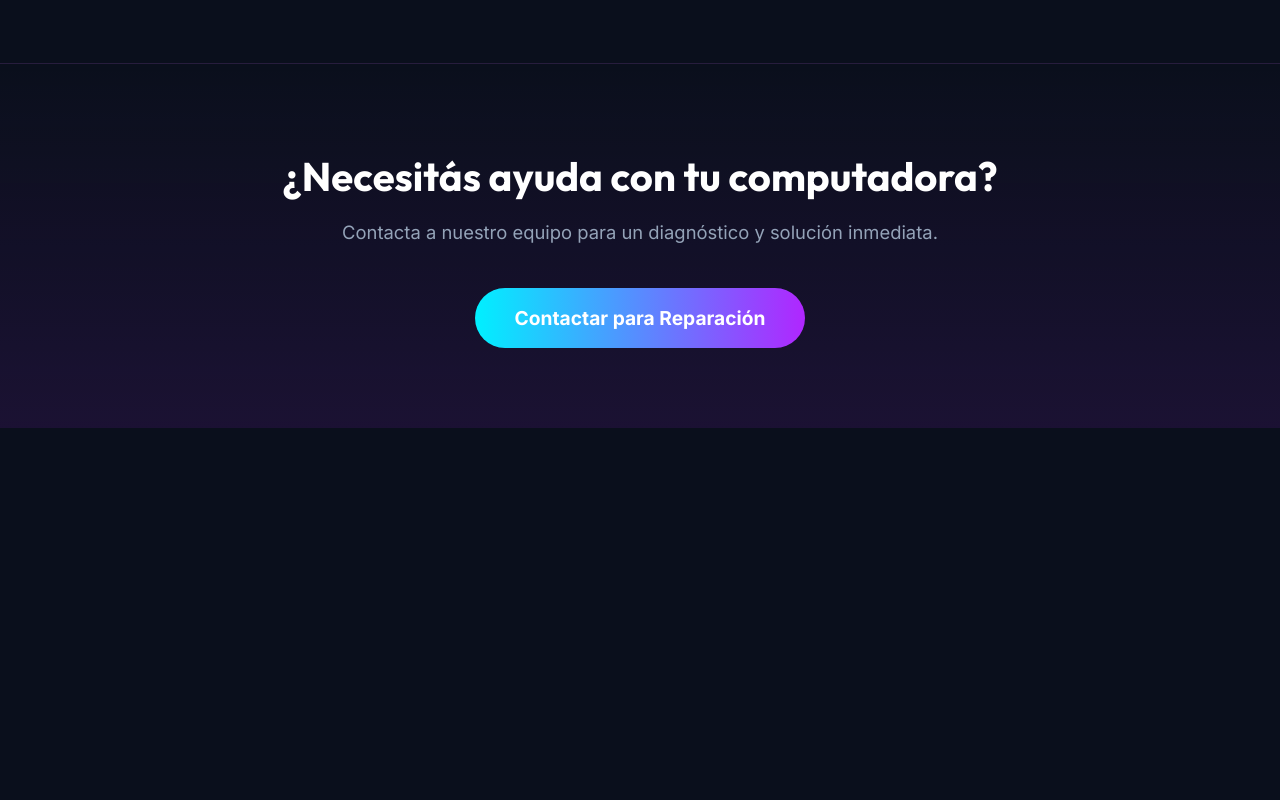
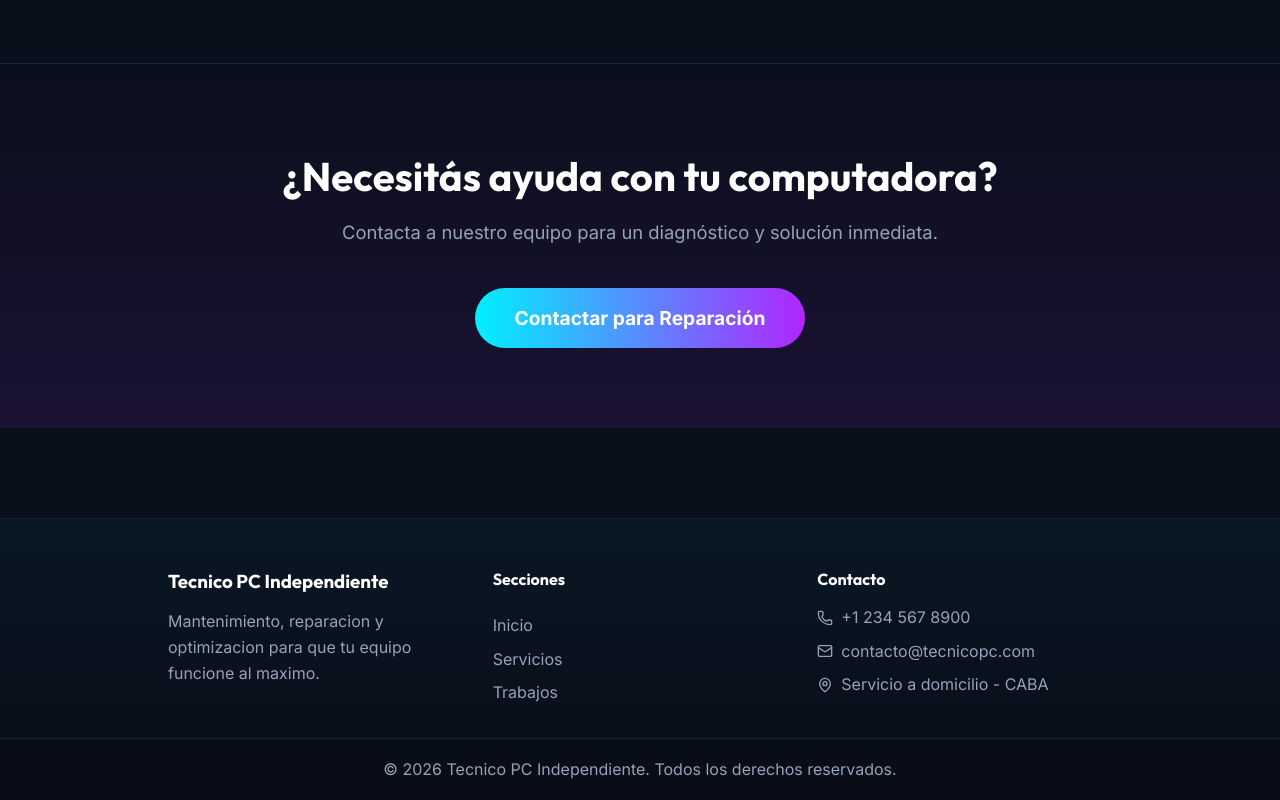
Before and after one commit to andre110500/pcservice, a React (Vite) app: page /trabajos in a window 1280 px wide. Shown: the part 2833-3633 px from the top of the page. Before the commit the page ends 3311 px from the top, so only its background shows below. Built offline with nearby package versions, Linux system fonts and the light colour scheme.

Commit message:
feat: add Footer component and remove footer placeholder

```diff
--- a/src/App.jsx
+++ b/src/App.jsx
@@ -5,6 +5,7 @@ import Hero from './components/Hero';
 import Services from './components/Services';
 import About from './components/About';
 import Contact from './components/Contact';
+import Footer from './components/Footer';
 import ServicesPage from './pages/ServicesPage';
 import WorkPage from './pages/WorkPage';
 import './App.scss';
@@ -28,6 +29,7 @@ function App() {
           <Route path="/servicios" element={<ServicesPage />} />
           <Route path="/trabajos" element={<WorkPage />} />
         </Routes>
+        <Footer />
       </div>
     </Router>
   );
--- a/src/components/Contact.jsx
+++ b/src/components/Contact.jsx
@@ -50,9 +50,6 @@ const Contact = () => {
                     <button type="submit" className="submit-btn">Enviar Mensaje</button>
                 </form>
             </div>
-            <footer className="footer">
-                <p>&copy; {new Date().getFullYear()} Técnico PC Independiente. Todos los derechos reservados.</p>
-            </footer>
         </section>
     );
 };
--- a/src/components/Contact.scss
+++ b/src/components/Contact.scss
@@ -116,12 +116,6 @@
         }
     }
 
-    .footer {
-        text-align: center;
-        padding: 30px;
-        border-top: 1px solid rgba(255, 255, 255, 0.05);
-        color: var(--text-secondary);
-    }
 }
 
 @media (max-width: 968px) {
--- /dev/null
+++ b/src/components/Footer.jsx
@@ -0,0 +1,39 @@
+import React from 'react';
+import { Link } from 'react-router-dom';
+import { Phone, Mail, MapPin } from 'lucide-react';
+import './Footer.scss';
+
+const Footer = () => {
+    const year = new Date().getFullYear();
+
+    return (
+        <footer className="site-footer">
+            <div className="footer-content">
+                <div className="footer-brand">
+                    <h3>Tecnico PC Independiente</h3>
+                    <p>Mantenimiento, reparacion y optimizacion para que tu equipo funcione al maximo.</p>
+                </div>
+
+                <nav className="footer-links" aria-label="Navegacion del footer">
+                    <h4>Secciones</h4>
+                    <Link to="/">Inicio</Link>
+                    <Link to="/servicios">Servicios</Link>
+                    <Link to="/trabajos">Trabajos</Link>
+                </nav>
+
+                <div className="footer-contact">
+                    <h4>Contacto</h4>
+                    <p><Phone size={16} /> +1 234 567 8900</p>
+                    <p><Mail size={16} /> contacto@tecnicopc.com</p>
+                    <p><MapPin size={16} /> Servicio a domicilio - CABA</p>
+                </div>
+            </div>
+
+            <div className="footer-bottom">
+                <p>&copy; {year} Tecnico PC Independiente. Todos los derechos reservados.</p>
+            </div>
+        </footer>
+    );
+};
+
+export default Footer;
--- /dev/null
+++ b/src/components/Footer.scss
@@ -0,0 +1,65 @@
+.site-footer {
+    margin-top: 40px;
+    border-top: 1px solid rgba(255, 255, 255, 0.08);
+    background: linear-gradient(180deg, rgba(0, 240, 255, 0.04), rgba(0, 0, 0, 0.2));
+
+    .footer-content {
+        max-width: 1200px;
+        margin: 0 auto;
+        padding: 48px 10% 32px;
+        display: grid;
+        gap: 30px;
+        grid-template-columns: repeat(3, minmax(0, 1fr));
+    }
+
+    h3,
+    h4 {
+        margin-bottom: 12px;
+        color: var(--text-primary);
+    }
+
+    p,
+    a {
+        color: var(--text-secondary);
+        line-height: 1.6;
+        text-decoration: none;
+    }
+
+    .footer-brand p {
+        max-width: 320px;
+    }
+
+    .footer-links {
+        display: flex;
+        flex-direction: column;
+        gap: 8px;
+
+        a:hover {
+            color: var(--color-cyan);
+        }
+    }
+
+    .footer-contact {
+        p {
+            display: flex;
+            align-items: center;
+            gap: 8px;
+            margin-bottom: 8px;
+        }
+    }
+
+    .footer-bottom {
+        border-top: 1px solid rgba(255, 255, 255, 0.08);
+        text-align: center;
+        padding: 18px 10%;
+    }
+}
+
+@media (max-width: 900px) {
+    .site-footer {
+        .footer-content {
+            grid-template-columns: 1fr;
+            padding: 40px 10% 24px;
+        }
+    }
+}
--- a/src/pages/ServicesPage.jsx
+++ b/src/pages/ServicesPage.jsx
@@ -1,6 +1,5 @@
 import React from 'react';
-import { ArrowLeft, CheckCircle2 } from 'lucide-react';
-import { Link } from 'react-router-dom';
+import { CheckCircle2 } from 'lucide-react';
 import './ServicesPage.scss';
 
 const serviceList = [
@@ -88,9 +87,6 @@ const ServicesPage = () => {
                 </div>
             </section>
 
-            <footer className="footer">
-                <p>&copy; {new Date().getFullYear()} Técnico PC Independiente. Todos los derechos reservados.</p>
-            </footer>
         </div>
     );
 };
--- a/src/pages/ServicesPage.scss
+++ b/src/pages/ServicesPage.scss
@@ -232,13 +232,6 @@
         }
     }
 
-    .footer {
-        text-align: center;
-        padding: 30px;
-        margin-top: 50px;
-        border-top: 1px solid rgba(255, 255, 255, 0.05);
-        color: var(--text-secondary);
-    }
 }
 
 @media (max-width: 968px) {
```
